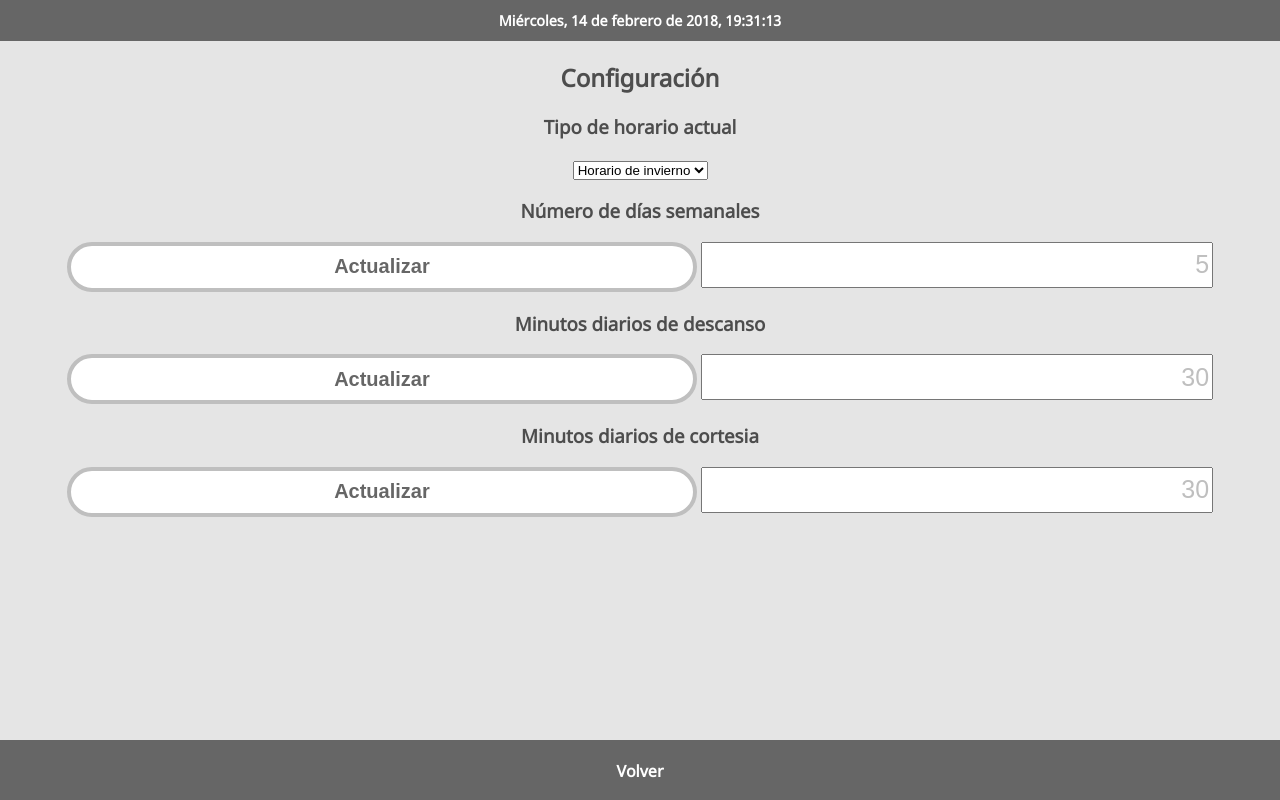
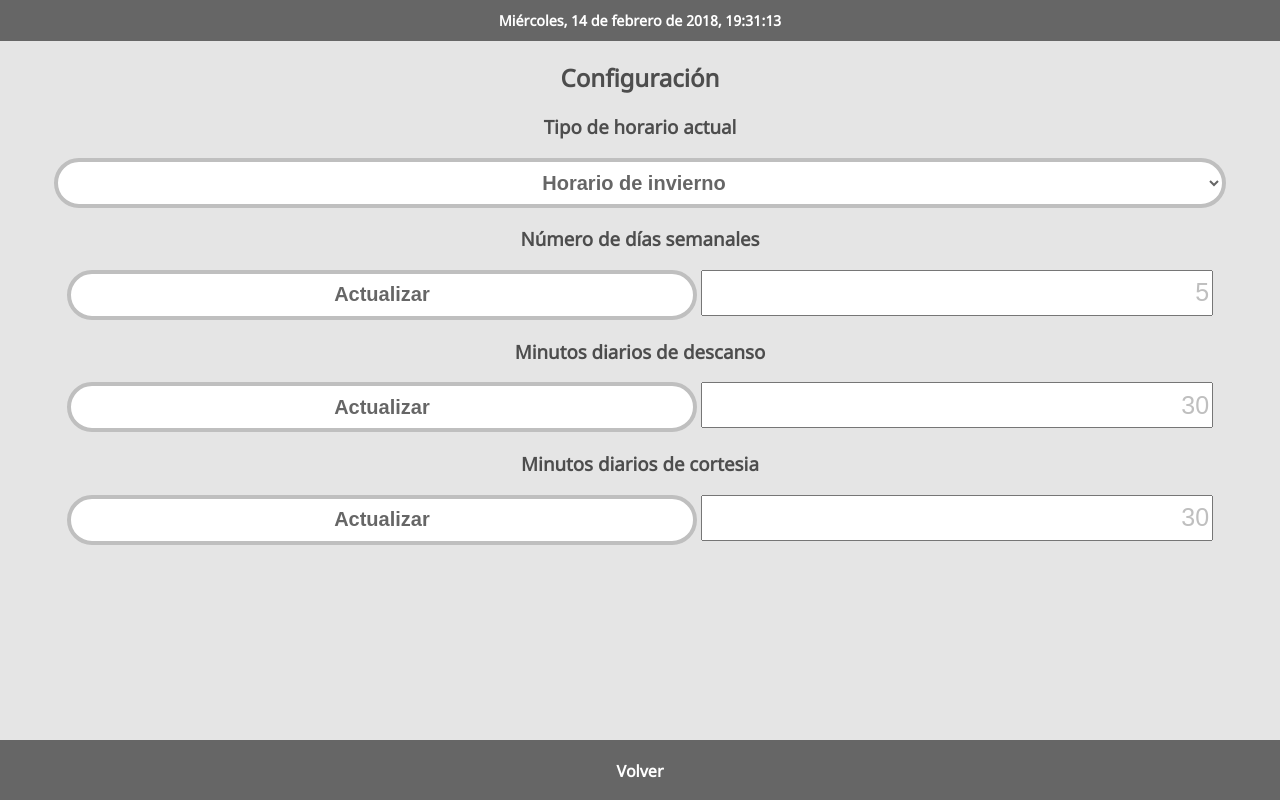
Before and after one commit to Dyno-0/Control-Horario, a plain HTML site: page www/configuracion.html in a window 1280 px wide. Drawn offline with Linux system fonts and the light colour scheme.

Commit message:
Actualización a la versión 4

```diff
--- a/www/css/configuracion.css
+++ b/www/css/configuracion.css
@@ -107,7 +107,7 @@ button{
 	background-color: #fff;
 	border: 4px solid #BFBFBF;
 	font-weight: 600;
-   font-size: 20px;
+    font-size: 20px;
  /*  cursor: pointer;*/
  	transition: 0.5s;
 }
@@ -119,3 +119,18 @@ button{
 /*	cursor: pointer;*/
 	transition: 0.5s;
 }
+
+select{
+	height: 50px;
+	width: 93%;
+	border-radius: 35px;
+	margin: 00px;
+	padding: 00px 30px;
+	color: #666;
+	background-color: #fff;
+	border: 4px solid #BFBFBF;
+	font-weight: 600;
+    font-size: 20px;
+ 	transition: 0.5s;
+ 	text-align: center;
+}
--- a/www/css/gestion_datos.css
+++ b/www/css/gestion_datos.css
@@ -96,7 +96,8 @@ input{
 
 select{
 	height: 40px;
-	width: 60%
+	width: 60%;
+	font-size: 20px;
 }
 
 option{
@@ -112,7 +113,7 @@ button{
 	background-color: #fff;
 	border: 4px solid #BFBFBF;
 	font-weight: 600;
-   font-size: 20px;
+    font-size: 20px;
  /*  cursor: pointer;*/
  	transition: 1s;
 }
@@ -121,6 +122,5 @@ button{
 	color: #fff;
 	border: 4px solid #45259B;
 	background-color: #7F69B3;
-/*	cursor: pointer;*/
 	transition: 0.5s;
 }
```
